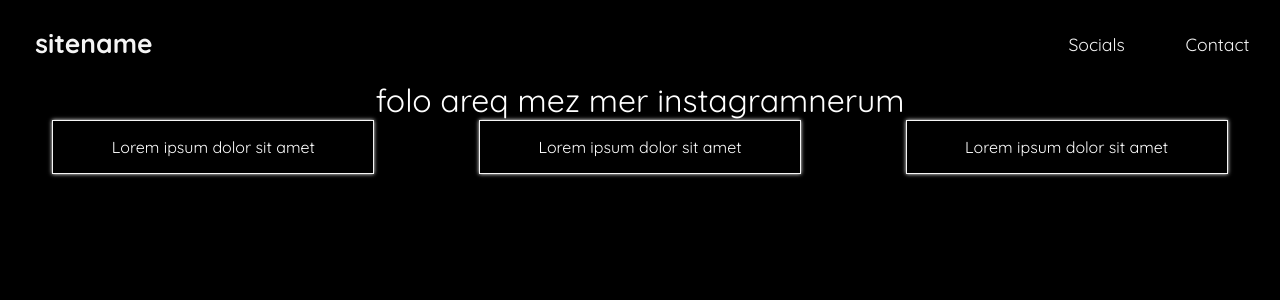
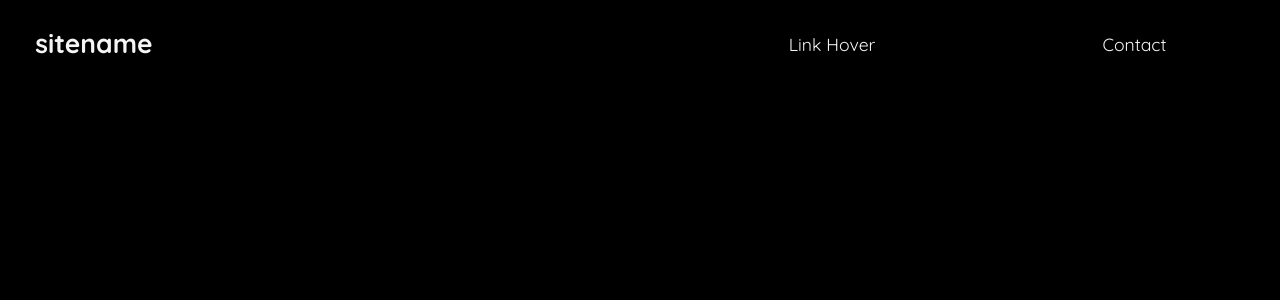
Before and after one commit to gormrgryn/dadsitevue, a Vue app: page /socials in a window 1280 px wide. Shown: the top 300 px of the page. Built offline with nearby package versions, Linux system fonts and the light colour scheme.

Commit message:
cleared up, added hob eff links

```diff
--- a/src/components/Form.vue
+++ b/src/components/Form.vue
@@ -60,11 +60,11 @@
 .input-field:focus {
   border-color: whitesmoke
 }
-.input-field:focus ~ .input-field,
+.input-field:focus ~ .input_label,
 .input-field:not(:placeholder-shown) ~ .input_label {
   margin-bottom: 2.5em;
 }
-textarea {
+textarea, input {
   font-family: "Quicksand", sans-serif;
   resize: none
 }
@@ -74,6 +74,9 @@
 .ta-label {
   margin-top: 0.5em
 }
+textarea {
+  height: 5em;
+}
 textarea:focus ~ .ta-label,
 textarea:not(:placeholder-shown) ~ .ta-label {
   margin-top: -1em
--- a/src/components/NavBar.vue
+++ b/src/components/NavBar.vue
@@ -1,32 +1,41 @@
 <template>
   <div class="navbar" ref="nav">
-		<h2><router-link to="/">sitename</router-link></h2>
+    <h2>
+      <router-link to="/">sitename</router-link>
+    </h2>
     <ul class="navlist">
-			<li><router-link to="/socials">Socials</router-link></li>
-			<li><router-link to="/contact">Contact</router-link></li>
+      <li class="fbli">
+        <a href="https://facebook.com" class="fb" data-content="Link Hover">Link Hover</a>
+      </li>
+      <!-- <li>
+        <a href="https://instagram.com" class="fb">Instagram</a>
+      </li>-->
+      <li>
+        <router-link to="/contact">Contact</router-link>
+      </li>
     </ul>
   </div>
 </template>
 <script>
 export default {
-		name: 'NavBar',
+  name: "NavBar",
   created() {
-			window.addEventListener('scroll', this.onscroll)
+    window.addEventListener("scroll", this.onscroll);
   },
   methods: {
     onscroll() {
-				let y = window.scrollY
-				let height = document.documentElement.offsetHeight
-				if(y > height) {
-					this.$refs.nav.classList = 'navbar'
-					this.$refs.nav.classList.add('str', 'bgh')
+      let y = window.scrollY;
+      let height = document.documentElement.offsetHeight;
+      if (y > height) {
+        this.$refs.nav.classList = "navbar";
+        this.$refs.nav.classList.add("str", "bgh");
       } else if (y < height) {
-					this.$refs.nav.classList = 'navbar'
-					this.$refs.nav.classList.add('trans')
+        this.$refs.nav.classList = "navbar";
+        this.$refs.nav.classList.add("trans");
       }
     }
   }
-	}
+};
 </script>
 <style>
 .navbar {
@@ -52,10 +61,10 @@
   background: black;
 }
 .bgh {
-	height: 4em
+  height: 4em;
 }
 .navbar > h2 {
-	width: 70%;
+  width: 20%;
   display: inline-block;
   margin: 0;
 }
@@ -68,10 +77,31 @@
   left: 2em;
   align-items: center;
   float: left;
-	width: 20%
+  width: 50%;
 }
 a {
   text-decoration: none;
-	color: whitesmoke
+  color: whitesmoke;
+}
+.fb {
+  position: relative;
+  display: inline-block;
+  overflow: hidden;
+}
+.fb::before {
+  position: absolute;
+  content: attr(data-content);
+  color: royalblue;
+  overflow: hidden;
+  transition: width 275ms ease;
+  width: 0;
+  white-space: nowrap;
+}
+.fb:hover::before {
+  width: 100%;
+}
+.fbli {
+  display: flex;
+  align-items: center;
 }
 </style>
--- a/src/pages/Socials.vue
+++ /dev/null
@@ -1,48 +0,0 @@
-<template>
-	<div class="social">
-		<p class="soctext">folo areq mez mer instagramnerum</p>
-		<div class="socialbox">
-			<div class="socbox">
-				<p class="boxtext">Lorem ipsum dolor sit amet</p>
-			</div>
-			<div class="socbox">
-				<p class="boxtext">Lorem ipsum dolor sit amet</p>
-			</div>
-			<div class="socbox">
-				<p class="boxtext">Lorem ipsum dolor sit amet</p>
-			</div>
-		</div>
-	</div>
-</template>
-<style>
-.soctext {
-	text-align: center;
-	font-size: 2em;
-	margin: 0;
-}
-.social {
-	height: calc(100% - 5em);
-	position: relative;
-	top: 5em;
-	width: 100%;
-}
-.socialbox {
-	display: flex;
-	justify-content: space-around;
-	align-items: center;
-	width: 100%;
-	height: calc(100% - 5em);
-}
-.socbox {
-	width: 25%;
-	height: 50%;
-	border: 1px solid whitesmoke;
-	box-shadow: 0 0 4px;
-}
-.boxtext {
-	font-size: 1em;
-	display: flex;
-	justify-content: center;
-	align-items: center;
-}
-</style>
--- a/src/router/index.js
+++ b/src/router/index.js
@@ -1,7 +1,6 @@
 import { createWebHistory, createRouter } from "vue-router"
 import Home from "@/pages/Home.vue"
 import Contact from '@/pages/Contact.vue'
-import Socials from '@/pages/Socials.vue'
 
 const routes = [
   {
@@ -13,11 +12,6 @@
     path: '/contact',
     name: 'Contact',
     component: Contact
-  },
-  {
-    path: '/socials',
-    name: 'Socials',
-    component: Socials
   }
 ];
 
```
Also changed, not shown: src/assets/fb.svg (deleted), src/assets/insta.svg (deleted), src/components/Social.vue (added). Lines whose indentation alone changed are shown as unchanged.
